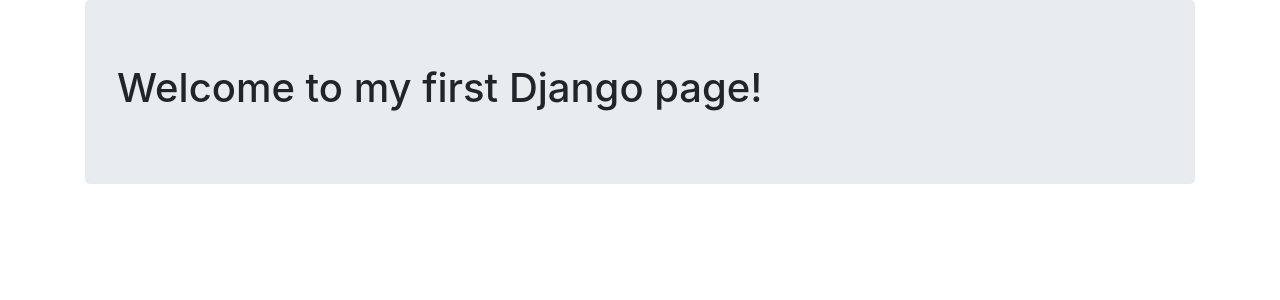
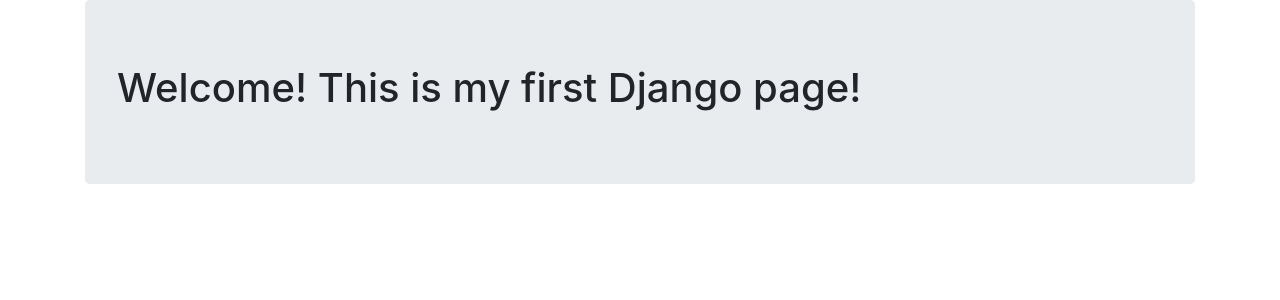
Before and after one commit to MalSemik/DjangoCourse, a Django app: page / in a window 1280 px wide. Shown: the part 56-356 px from the top of the page. Run offline with Django 3.2, Linux system fonts and the light colour scheme; some libraries are stand-ins or nearby versions.

Commit message:
Modify index.html

```diff
--- a/learning_users/templates/basic_app/index.html
+++ b/learning_users/templates/basic_app/index.html
@@ -3,7 +3,7 @@
 {% block body_block%}
 
 <div class="jumbotron">
-    <h1>Welcome to my first Django page!</h1>
+    <h1>Welcome! This is my first Django page!</h1>
 </div>
 
 {% endblock %}
```
